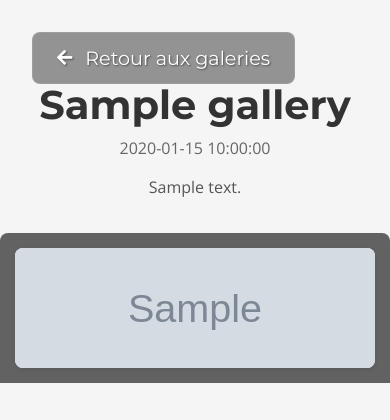
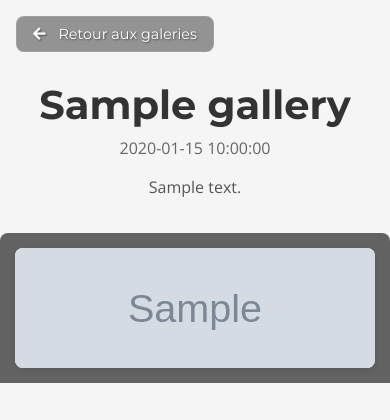
Before and after one commit to mikelum38/hiking-gallery, a Flask app: template templates/gallery_2025.html in a window 390 px wide. Shown: the top 420 px of the page. Run offline with Flask 3, Linux system fonts and the light colour scheme; the template is opened without the code that fills it: most values are stand-ins (such as "Sample title", 1, 10 or a date in 2020); grey boxes marked "Sample" are stand-in pictures; some libraries are stand-ins or nearby versions.

Commit message:
ajustements mobiles page 2025

```diff
--- a/templates/gallery_2025.html
+++ b/templates/gallery_2025.html
@@ -110,6 +110,17 @@
             .photo-item.portrait {
                 grid-row: auto;
                 aspect-ratio: 3/4;
+            }
+
+            .back-link {
+                top: 1rem;
+                left: 1rem;
+                font-size: 0.9rem;
+                padding: 0.5rem 1rem;
+            }
+
+            .back-link i {
+                font-size: 0.9rem;
             }
         }
 
```
Also changed, not shown: templates/future.html (+18 -0 lines).
